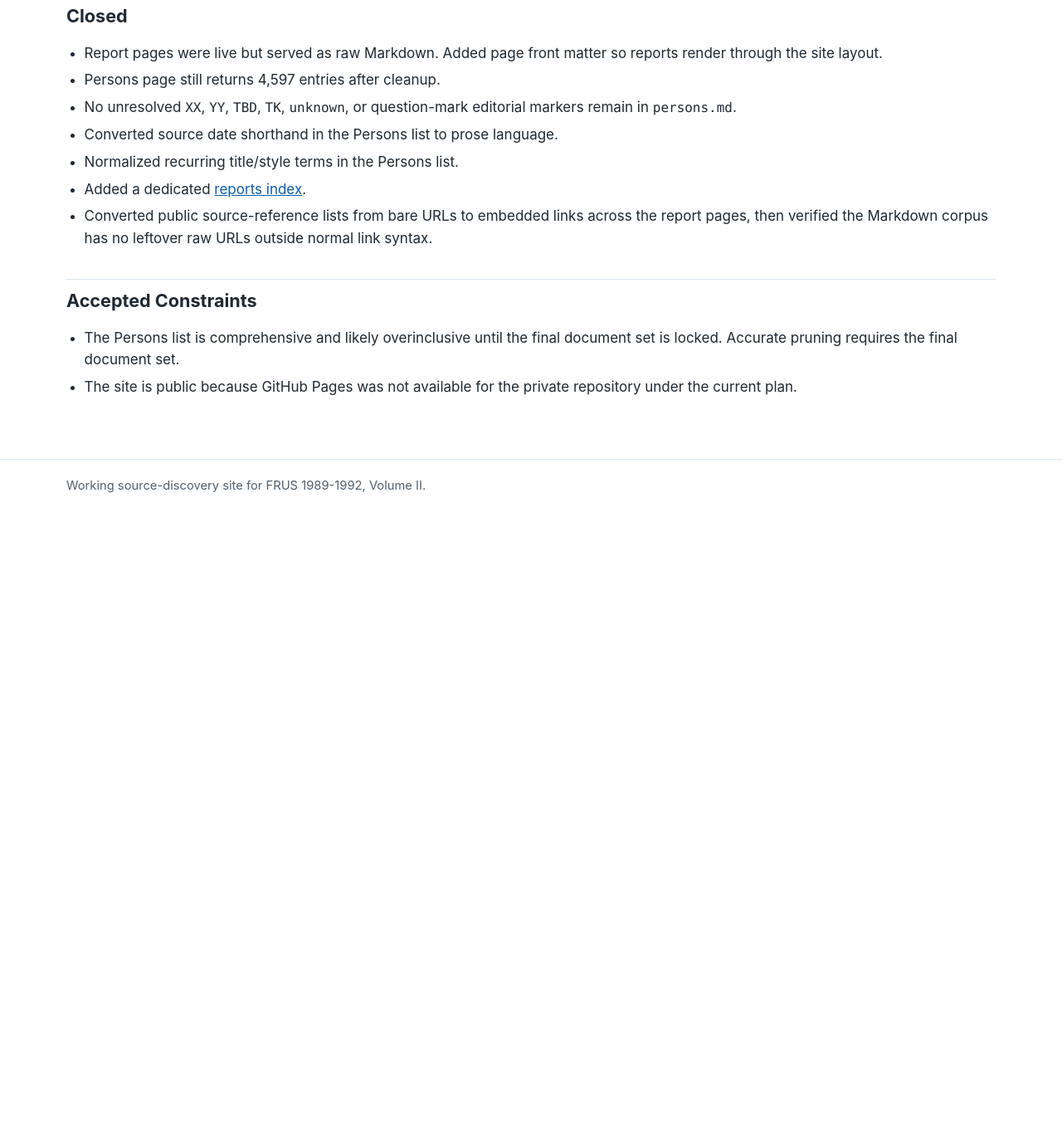
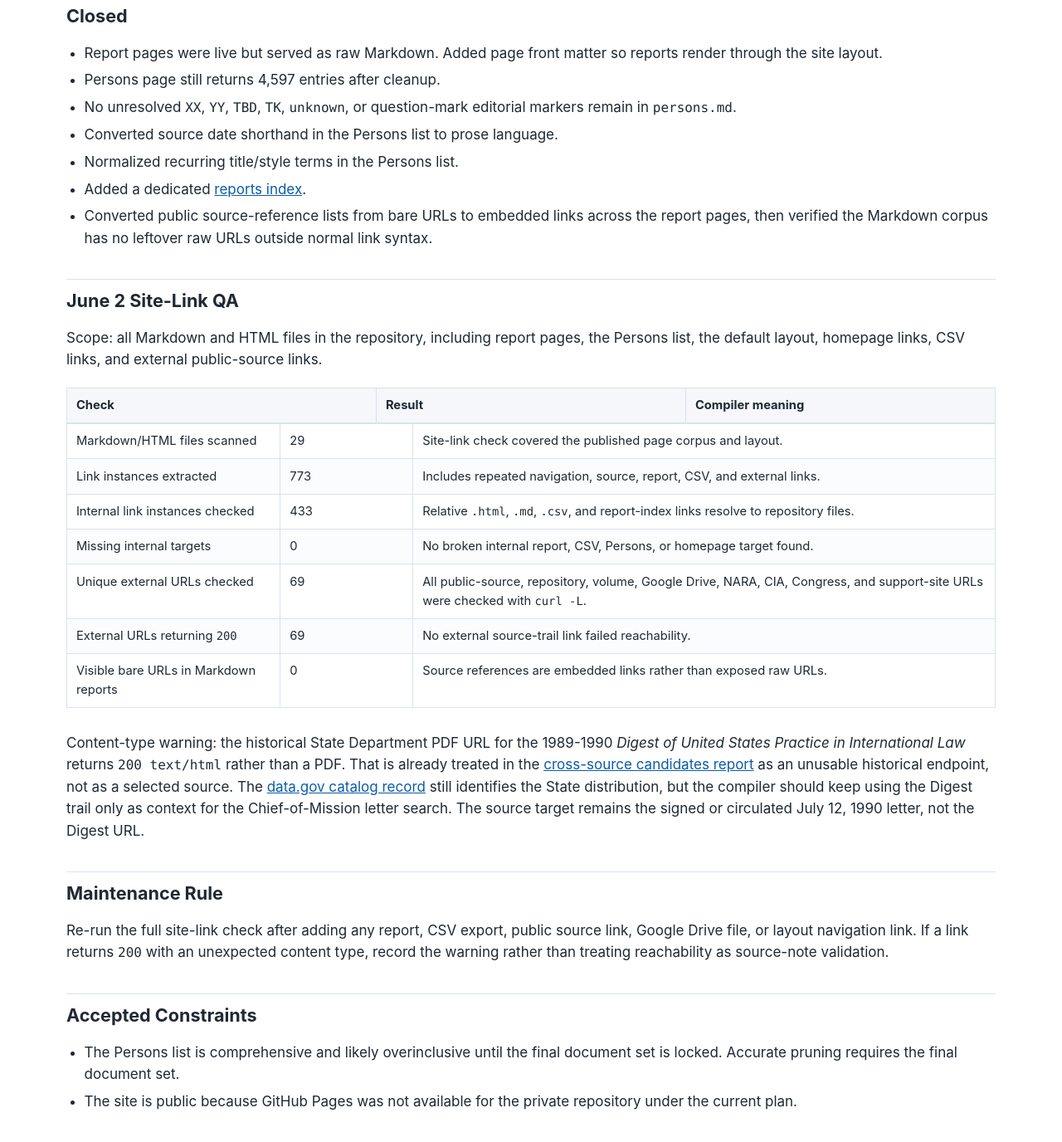
Before and after one commit to therealjameswilson/org-man-89-92, a Jekyll site: the page built from reports/public-site-gap-check.md, in a window 1280 px wide and 1400 px high, scrolled down 376 px. Shown: the top 1376 px of the window at 83% size. Built offline with Jekyll 4.4.1, drawn with Linux system fonts in a browser that asks for light colours; before the commit the page ends 1006 px from its top, so only the background shows below that; some of the changed text lies outside the part shown.

Commit message:
Update public site link QA

```diff
--- a/reports/public-site-gap-check.md
+++ b/reports/public-site-gap-check.md
@@ -6,6 +6,7 @@ title: Public Site Gap Check
 # Public Site Gap Check
 
 Checked against the live GitHub Pages site on May 23, 2026.
+Updated site-link QA: 2026-06-02.
 
 ## Closed
 
@@ -21,6 +22,40 @@ Checked against the live GitHub Pages site on May 23, 2026.
   across the report pages, then verified the Markdown corpus has no leftover
   raw URLs outside normal link syntax.
 
+## June 2 Site-Link QA
+
+Scope: all Markdown and HTML files in the repository, including report pages,
+the Persons list, the default layout, homepage links, CSV links, and external
+public-source links.
+
+| Check | Result | Compiler meaning |
+| --- | --- | --- |
+| Markdown/HTML files scanned | 29 | Site-link check covered the published page corpus and layout. |
+| Link instances extracted | 773 | Includes repeated navigation, source, report, CSV, and external links. |
+| Internal link instances checked | 433 | Relative `.html`, `.md`, `.csv`, and report-index links resolve to repository files. |
+| Missing internal targets | 0 | No broken internal report, CSV, Persons, or homepage target found. |
+| Unique external URLs checked | 69 | All public-source, repository, volume, Google Drive, NARA, CIA, Congress, and support-site URLs were checked with `curl -L`. |
+| External URLs returning `200` | 69 | No external source-trail link failed reachability. |
+| Visible bare URLs in Markdown reports | 0 | Source references are embedded links rather than exposed raw URLs. |
+
+Content-type warning: the historical State Department PDF URL for the
+1989-1990 *Digest of United States Practice in International Law* returns
+`200 text/html` rather than a PDF. That is already treated in the
+[cross-source candidates report](cross-source-volume-ii-candidates.html) as an
+unusable historical endpoint, not as a selected source. The
+[data.gov catalog record](https://catalog.data.gov/dataset/digest-of-united-states-practice-in-international-law-1989-1990)
+still identifies the State distribution, but the compiler should keep using
+the Digest trail only as context for the Chief-of-Mission letter search. The
+source target remains the signed or circulated July 12, 1990 letter, not the
+Digest URL.
+
+## Maintenance Rule
+
+Re-run the full site-link check after adding any report, CSV export, public
+source link, Google Drive file, or layout navigation link. If a link returns
+`200` with an unexpected content type, record the warning rather than treating
+reachability as source-note validation.
+
 ## Accepted Constraints
 
 - The Persons list is comprehensive and likely overinclusive until the final
```
